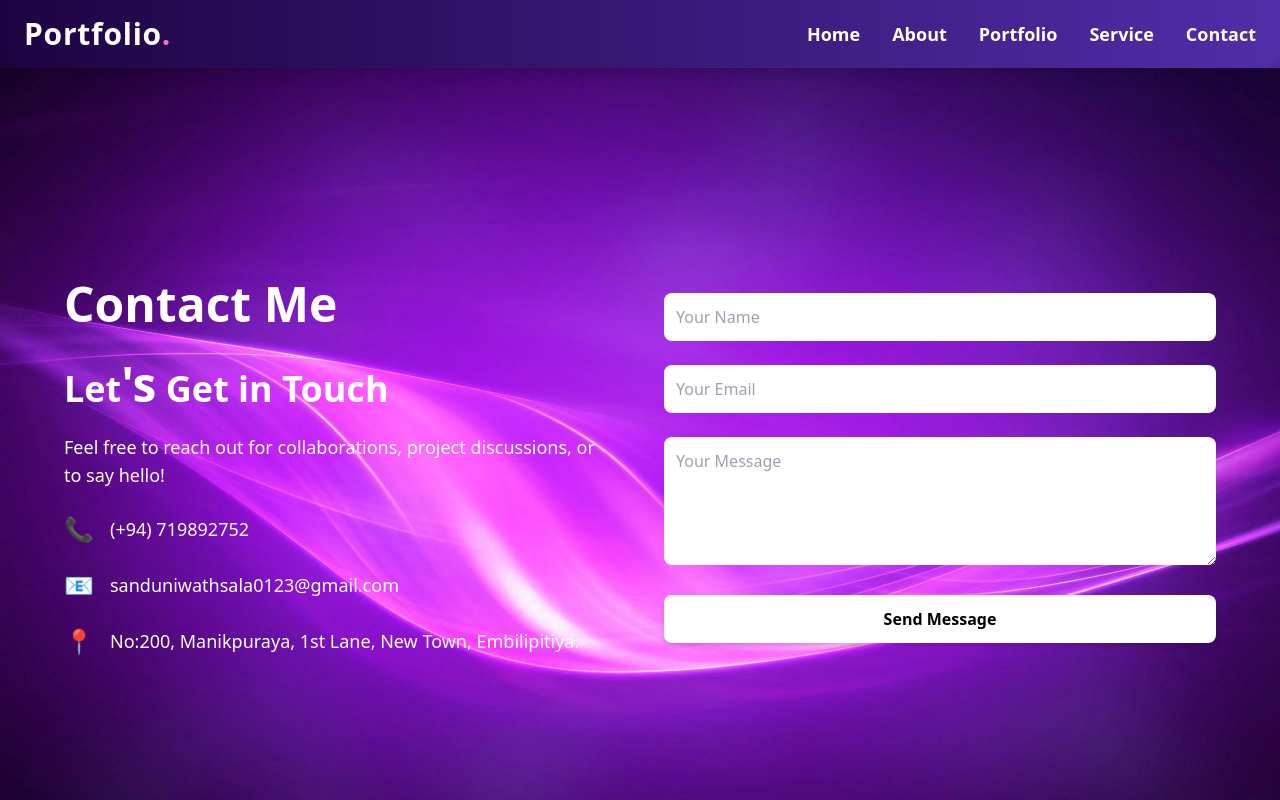
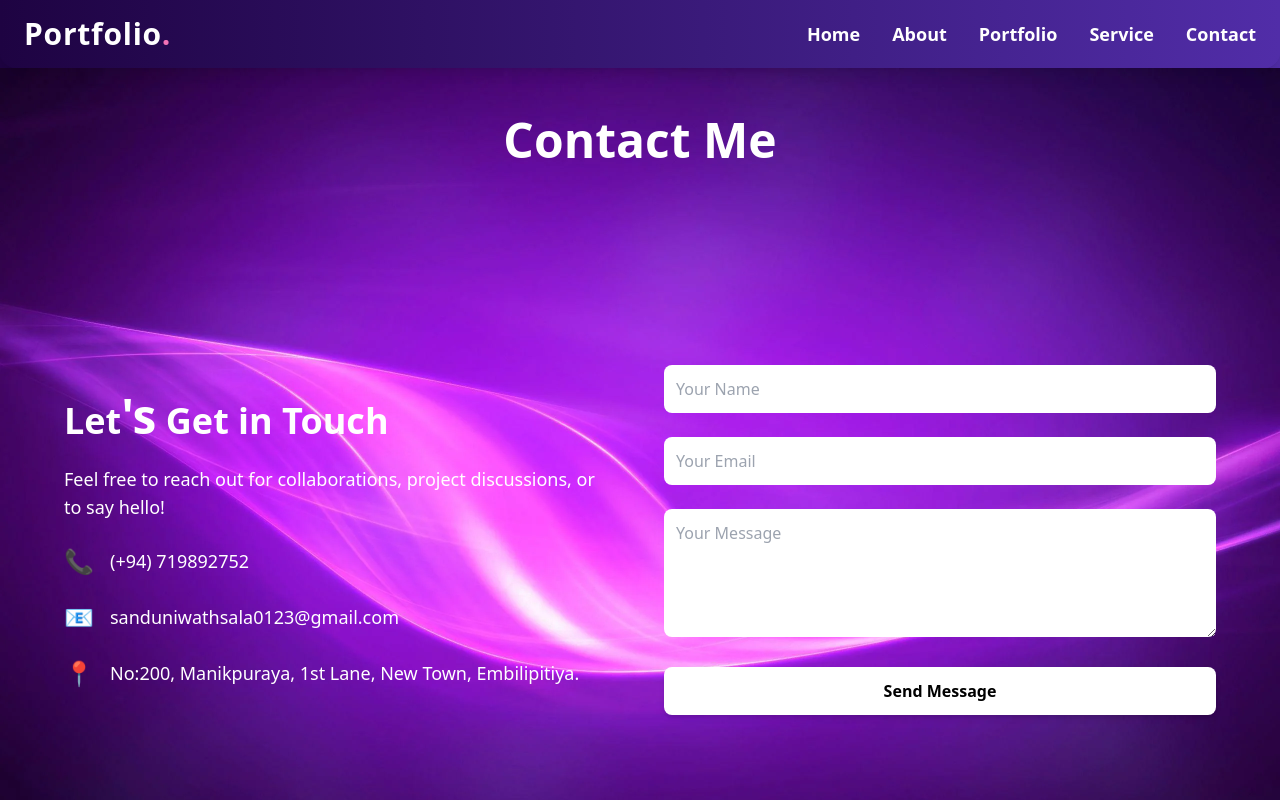
Before and after one commit to Sanduni4822/React-project-Individual, a React (Vite) app: page /contact in a window 1280 px wide. Shown: the top 800 px of the page. Built offline with nearby package versions, Linux system fonts and the light colour scheme.

Commit message:
Moved the Contact Me title to the top

```diff
--- a/src/pages/contactpage/Contactpage.jsx
+++ b/src/pages/contactpage/Contactpage.jsx
@@ -6,15 +6,17 @@ const ContactPage = () => {
             className="bg-gray-900 text-white min-h-screen flex flex-col"
             style={{ backgroundImage: `url(${backgroundImage})`, backgroundSize: 'cover', backgroundPosition: 'center' }}
         >
+            {/* Contact Me Title - Placed at the Top */}
+            <div className="text-center py-12">
+                <h1 className="text-5xl font-bold text-white">Contact Me</h1>
+            </div>
+
             {/* Main Content - Two Column Layout */}
-            <div className="flex-grow flex items-center justify-center py-12 px-6 md:px-16">
+            <div className="flex-grow flex items-center justify-center px-6 md:px-16">
                 <div className="max-w-6xl mx-auto w-full grid grid-cols-1 md:grid-cols-2 gap-12 items-center">
 
                     {/* Left Side - Contact Info */}
                     <div className="text-center md:text-left">
-                        <h1 className="text-5xl font-bold text-white mb-8 text-center md:text-left">
-                            Contact Me
-                        </h1>
                         <h2 className="text-4xl font-bold mb-6">
                             Let<span className="text-5xl font-semibold text-white">'s</span> Get in Touch
                         </h2>
```
